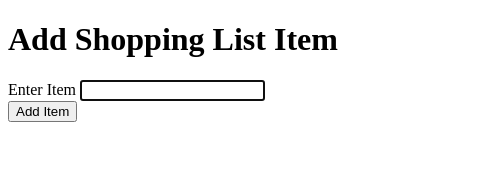
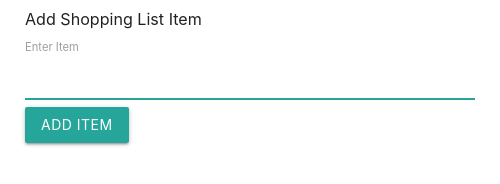
Before and after one commit to sweezy793/Electron-Shopping-List, an Electron app: page addWindow.html in a window 500 px wide. Drawn offline with nearby package versions, Linux system fonts and the light colour scheme.

Commit message:
done with basic UI, will make more changes

```diff
--- a/addWindow.html
+++ b/addWindow.html
@@ -3,16 +3,20 @@
 <head>
 
     <title>Add Shopping List Item</title>
+    <link rel="stylesheet" href="https://cdnjs.cloudflare.com/ajax/libs/materialize/1.0.0-rc.2/css/materialize.min.css">
+
 </head>
 <body>
-    <h1>Add Shopping List Item</h1>
+    <div class="container">
+    <h6>Add Shopping List Item</h6>
     <form>
         <div>
             <label>Enter Item</label>
             <input type="text" id="item" autofocus>
         </div>
-        <button type="submit">Add Item</button>
+        <button class ="btn waves-effect waves-dark" type="submit">Add Item</button>
     </form>
+    </div>
     <script>
         const electron=require('electron');
         const {ipcRenderer}=electron;
```
Also changed, not shown: mainWindow.html (+14 -1 lines).
